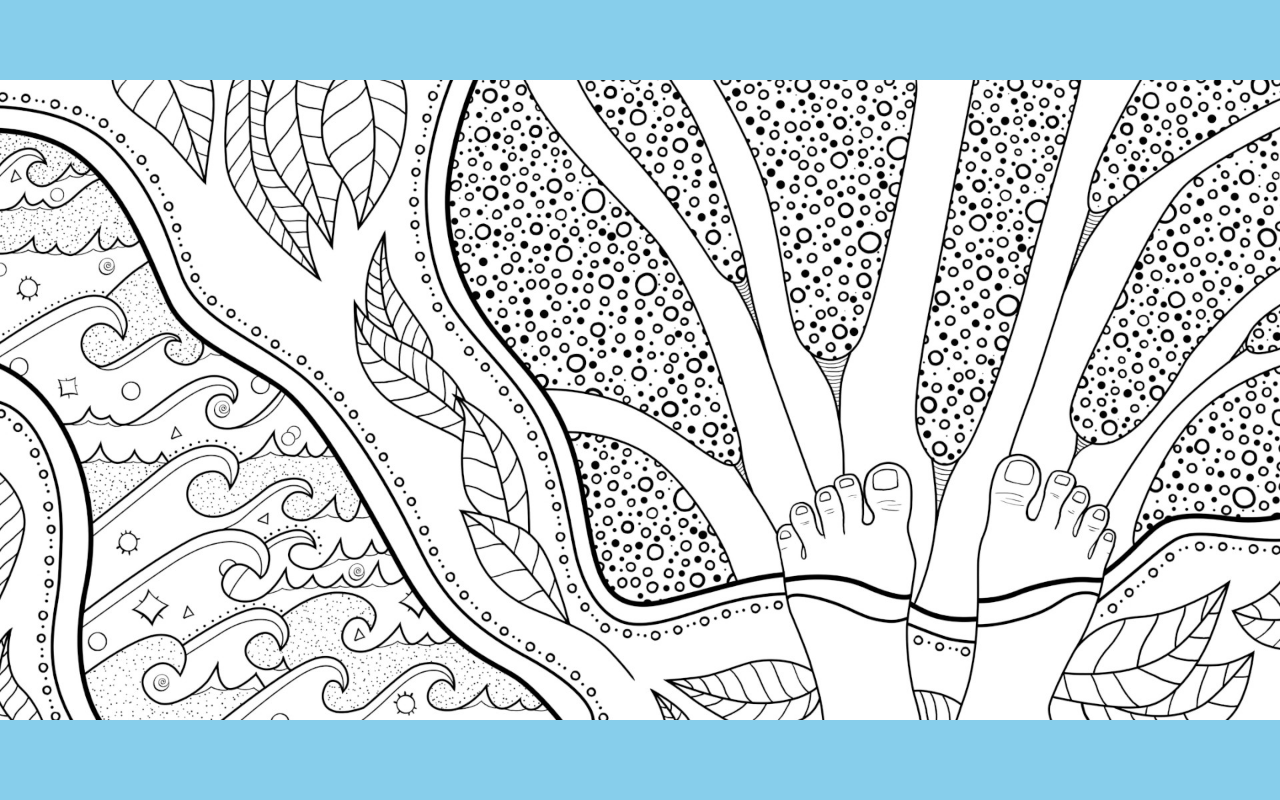
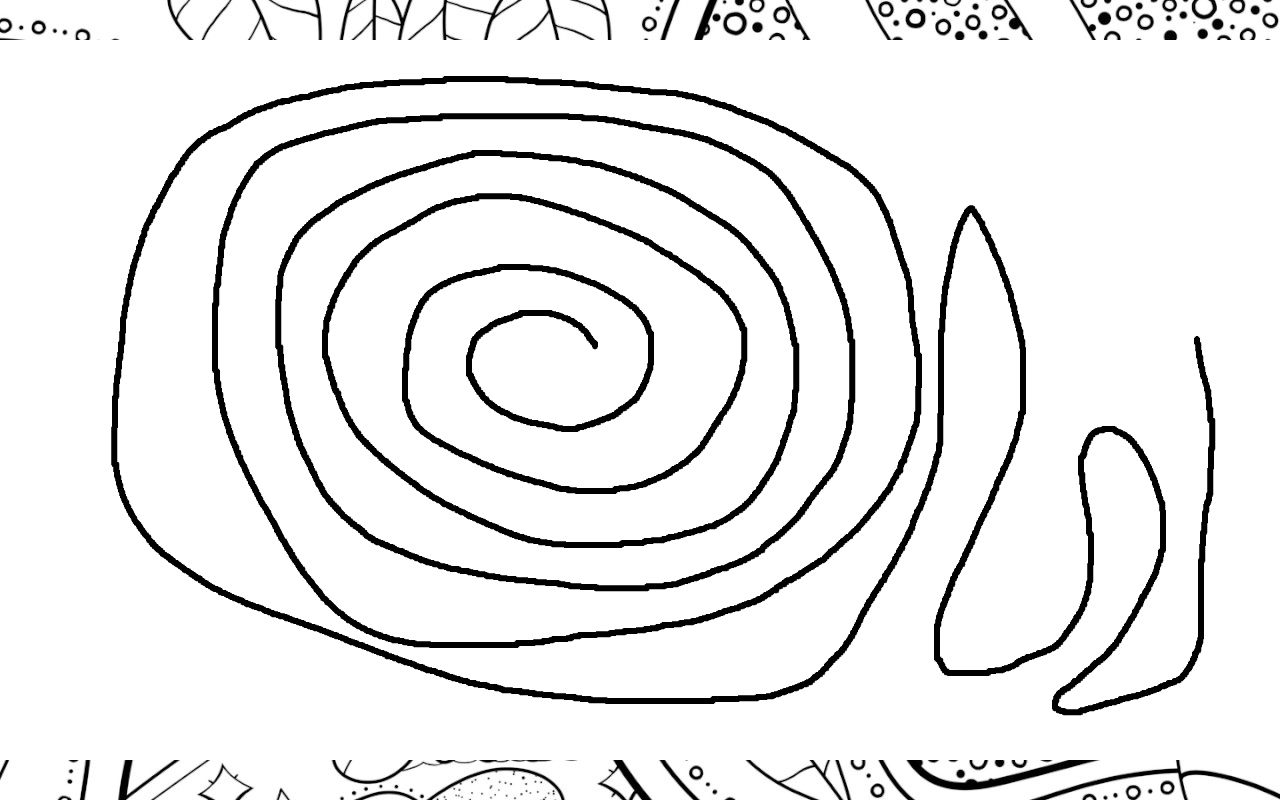
Before and after one commit to devland/waveFiller, a plain HTML site: page index.html in a window 1280 px wide. Drawn offline with Linux system fonts and the light colour scheme.

Commit message:
add comments and transparency effect

```diff
--- a/default.css
+++ b/default.css
@@ -1,6 +1,7 @@
 body {
   margin: 0;
   background: skyblue;
+  background-image: url("big.jpg");
 }
 .canvas {
   position: relative;
--- a/filler.js
+++ b/filler.js
@@ -3,7 +3,7 @@ function filler(options) {
   this.radius = 50;
   this.blank = [255, 255, 255, 255]; // white
   this.pixel = [255, 0, 0, 50]; //red
-  this.fps = 60;
+  this.fps = 10; // frame limiter
   this.initialize = () => {
     this.canvas = document.getElementById(options.canvasId);
     this.context = this.canvas.getContext('2d');
@@ -12,7 +12,7 @@ function filler(options) {
       this.click(event.clientX, event.clientY);
     }));
   }
-  this.paint = (width, height, resize) => {
+  this.paint = (width, height, resize) => { // paint image in canvas
     this.image = new Image();
     this.image.src = options.imageSrc;
     this.image.onload = () => {
@@ -45,7 +45,7 @@ function filler(options) {
       this.canvasScale = this.canvas.width / this.canvas.offsetWidth;
     }
   }
-  this.fit = () => {
+  this.fit = () => { // resize image to fit canvas
     let width;
     let height;
     if (this.image.width >= this.image.height) {
@@ -88,15 +88,9 @@ function filler(options) {
     }
     return false;
   }
-  this.distance = (fx, fy, sx, sy) => {
+  this.distance = (fx, fy, sx, sy) => { // compute distance between pixels
     return Math.floor(Math.sqrt(Math.pow(sy - fy, 2) + Math.pow(sx - fx, 2)));
   }
-  /*this.fill = (x, y) => {
-    this.context.save();
-    this.context.fillStyle = 'red';
-    this.context.fillRect(x, y, 1, 1);
-    this.context.restore();
-  }*/
   this.parseNeighbors = (x, y, shorePixel) => {
     const doNeighbor = (px, py, withinImage) => {
       const label = `${px}|${py}`;
--- a/index.html
+++ b/index.html
@@ -6,7 +6,7 @@
     <script type="text/javascript">
       const bucket = new filler({
         canvasId: 'canvas',
-        imageSrc: 'big.jpg'
+        imageSrc: 'maze.png'
       });
       window.addEventListener("load", (event) => {
         bucket.initialize();
```
Also changed, not shown: maze.png (added).
